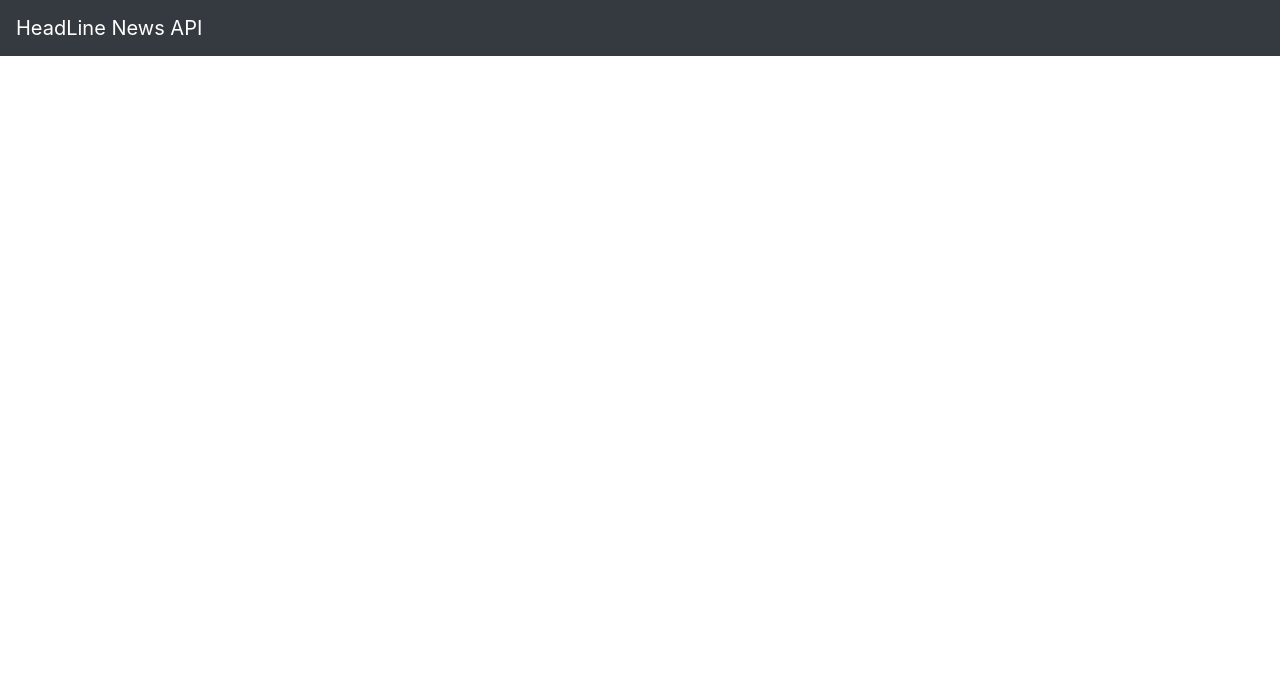
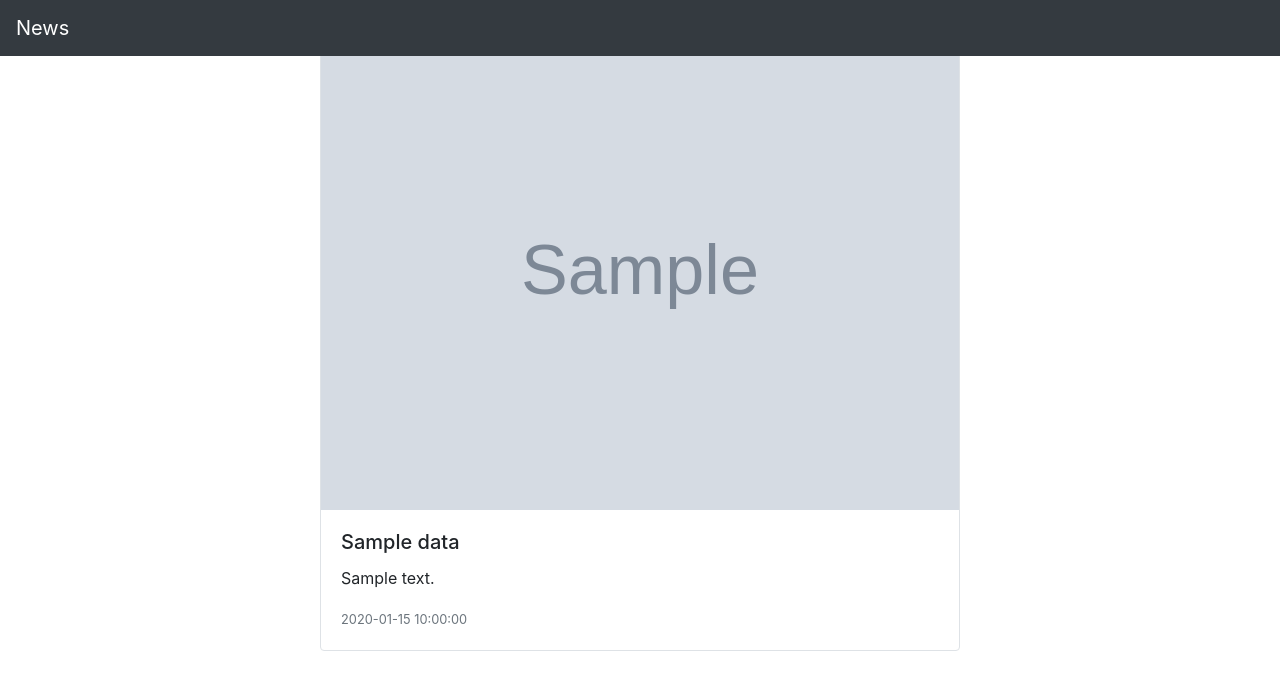
Before and after one commit to WaleedSaleh/Flask-News, a Flask app: template templates/index.html in a window 1280 px wide. Shown: the top 690 px of the page. Run offline with Flask 2, Linux system fonts and the light colour scheme; the template is opened without the code that fills it: most values are stand-ins (such as "Sample title", 1, 10 or a date in 2020); grey boxes marked "Sample" are stand-in pictures; some libraries are stand-ins or nearby versions.

Commit message:
Second commit

```diff
--- a/app.py
+++ b/app.py
@@ -8,13 +8,17 @@ url = ('https://newsapi.org/v2/top-headlines?'
        'apiKey=16016d749e704781988e56c4f384df07')
 
 
-@app.route('/')
-def index():
+def get_data():
     res = r.get(url)
     data = res.json()
     data = data['articles']
+    return data
+
+
+@app.route('/')
+def index():
+    data = get_data()
     return render_template('index.html', data=data)
-
 
 
 if __name__ == '__main__':
--- a/templates/index.html
+++ b/templates/index.html
@@ -13,13 +13,8 @@
 <body>
 
     <nav class="navbar navbar-expand-lg navbar-dark bg-dark fixed-top">
-        <a class="navbar-brand" href="#">HeadLine News API</a>
-        <button class="navbar-toggler" type="button" data-toggle="collapse" data-target="#navbarNavAltMarkup"
-            aria-controls="navbarNavAltMarkup" aria-expanded="false" aria-label="Toggle navigation">
-            <span class="navbar-toggler-icon"></span>
-        </button>
+        <a class="navbar-brand" href="#">News</a>
     </nav>
-    {%if 'Cbssports.com' in data['source']%}
     {%for i in data%}
     <div class="card mb-3 border w-50" style="padding-top: 30px; margin: 0 auto; float: none;">
         <img src="{{i['urlToImage']}}" class="card-img-top" alt="...">
@@ -27,13 +22,10 @@
             <h5 class="card-title">{{i['title']}}</h5>
             <p class="card-text">{{i['description']}}</p>
             <p class="card-text"><small class="text-muted">{{i['publishedAt']}}</small></p>
-            <p class="card-text">{{i['content']}}</p>
         </div>
     </div>
     {%endfor%}
-    {%else%}
-    <h1 class="text-center">No news for CNN</h1>
-    {%endif%}
+
 
 
     <script src="https://code.jquery.com/jquery-3.4.1.slim.min.js"
```
